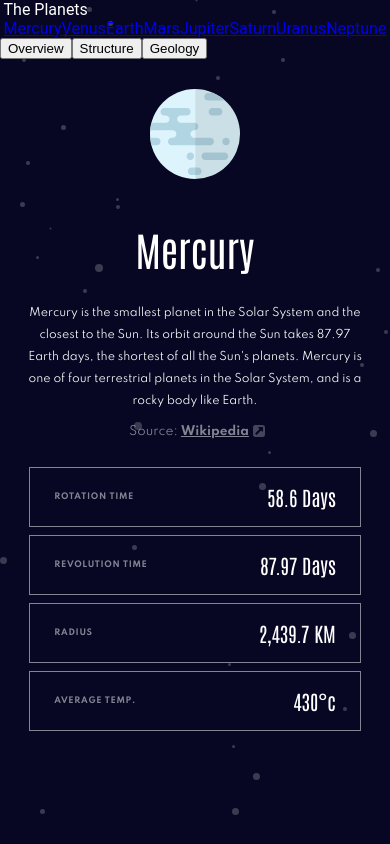
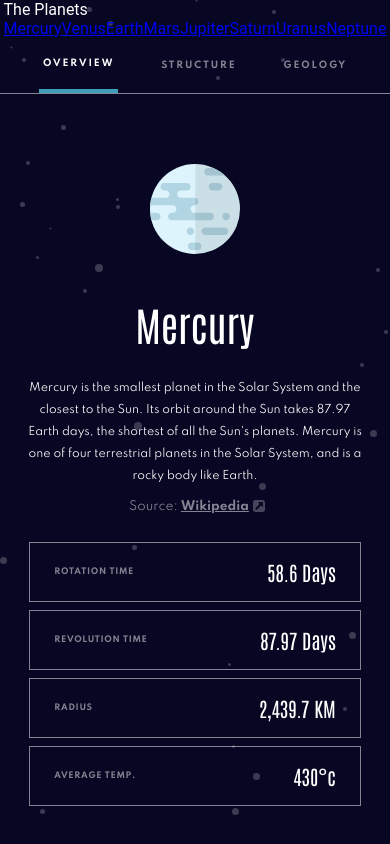
Before and after one commit to kristiingco/planets-fact-site, a React (Create React App) app: page /mercury in a window 390 px wide. Built offline with nearby package versions, Linux system fonts and the light colour scheme.

Commit message:
Fix mobile buttons

```diff
--- a/src/components/planet/Planet.js
+++ b/src/components/planet/Planet.js
@@ -12,6 +12,8 @@ const Planet = ({ data }) => {
     `assets/planet-${data.name.toLowerCase()}.svg`
   );
   let [showGeology, setShowGeology] = useState(false);
+  let [active, setActive] = useState("overview");
+
   useEffect(() => {
     console.log("Location changed");
     setDescContent(data.overview.content);
@@ -20,46 +22,59 @@ const Planet = ({ data }) => {
     setShowGeology(false);
   }, [location]);
 
-  const changeContent = (content, source, img, showGeology) => {
+  const changeContent = (content, source, img, showGeology, active) => {
     setDescContent(content);
     setDescSource(source);
     setImage(img);
     setShowGeology(showGeology);
+    setActive(active);
   };
   return (
     <div>
-      <div>
+      <div className="buttons-mobile">
         <button
+          className={`${
+            active === "overview" ? "active" : ""
+          } active-${data.name.toLowerCase()}`}
           onClick={() => {
             changeContent(
               data.overview.content,
               data.overview.source,
               `assets/planet-${data.name.toLowerCase()}.svg`,
-              false
+              false,
+              "overview"
             );
           }}
         >
           Overview
         </button>
         <button
+          className={`${
+            active === "structure" ? "active" : ""
+          } active-${data.name.toLowerCase()}`}
           onClick={() => {
             changeContent(
               data.structure.content,
               data.structure.source,
               `assets/planet-${data.name.toLowerCase()}-internal.svg`,
-              false
+              false,
+              "structure"
             );
           }}
         >
           Structure
         </button>
         <button
+          className={`${
+            active === "geology" ? "active" : ""
+          } active-${data.name.toLowerCase()}`}
           onClick={() => {
             changeContent(
               data.geology.content,
               data.geology.source,
               `assets/planet-${data.name.toLowerCase()}.svg`,
-              true
+              true,
+              "geology"
             );
           }}
         >
--- a/src/components/planet/Planet.scss
+++ b/src/components/planet/Planet.scss
@@ -1,12 +1,68 @@
+.buttons-mobile {
+    width: 100%;
+    display: flex;
+    border-bottom: 1px solid rgba(255,255,255, 0.5);
+    justify-content: space-evenly;
+    button {
+        background: none;
+        border: none;
+        color: rgba(255,255,255, 0.5);
+        padding: 20px 4px;
+        font-family: Spartan;
+        font-weight: bold;
+        text-transform: uppercase;
+        font-size: 9px;
+        letter-spacing: 1.92857px;
+    }
+
+    .active {
+        border-bottom: 4px solid;
+        color: #ffffff;
+
+    }
+
+    .active-mercury {
+        border-color: #419EBB;
+    }
+
+    .active-venus {
+        border-color: #EDA249;
+    }
+
+    .active-earth {
+        border-color: #6D2ED5;
+    }
+
+    .active-mars {
+        border-color: #D14C32;
+    }
+
+    .active-jupiter {
+        border-color: #D83A34;
+    }
+
+    .active-saturn {
+        border-color: #CD5120;
+    }
+
+    .active-uranus {
+        border-color: #1EC1A2;
+
+    }
+    .active-neptune {
+        border-color: #2D68F0;
+    }
+}
+
 .planet-images {
     display: flex;
     justify-content: center;
-    margin-top: 30px;
+    margin-top: 70px;
     margin-bottom: -10px;
+
 
     .planet-geology-image {
        position: absolute;
        width: 15%;
-
     }
 }
```
